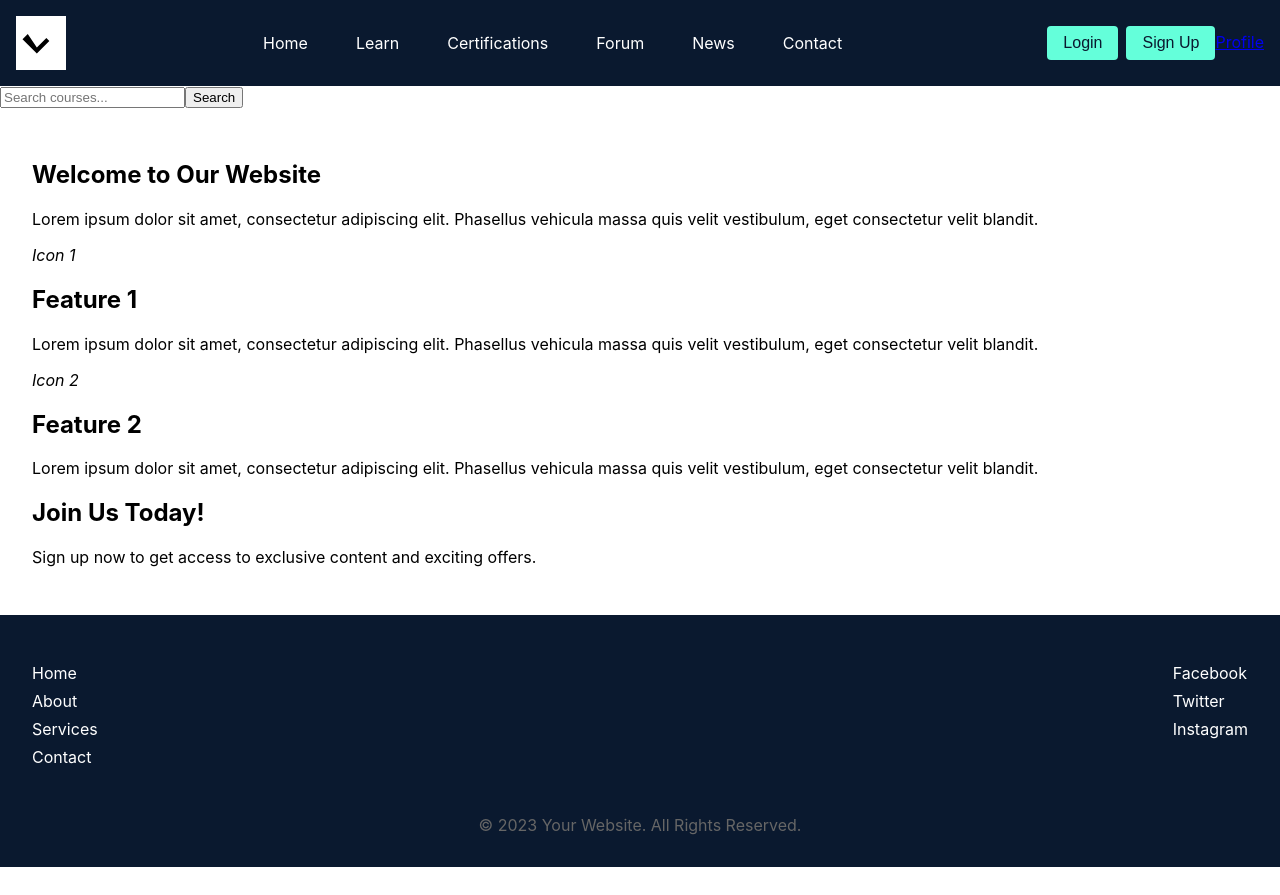
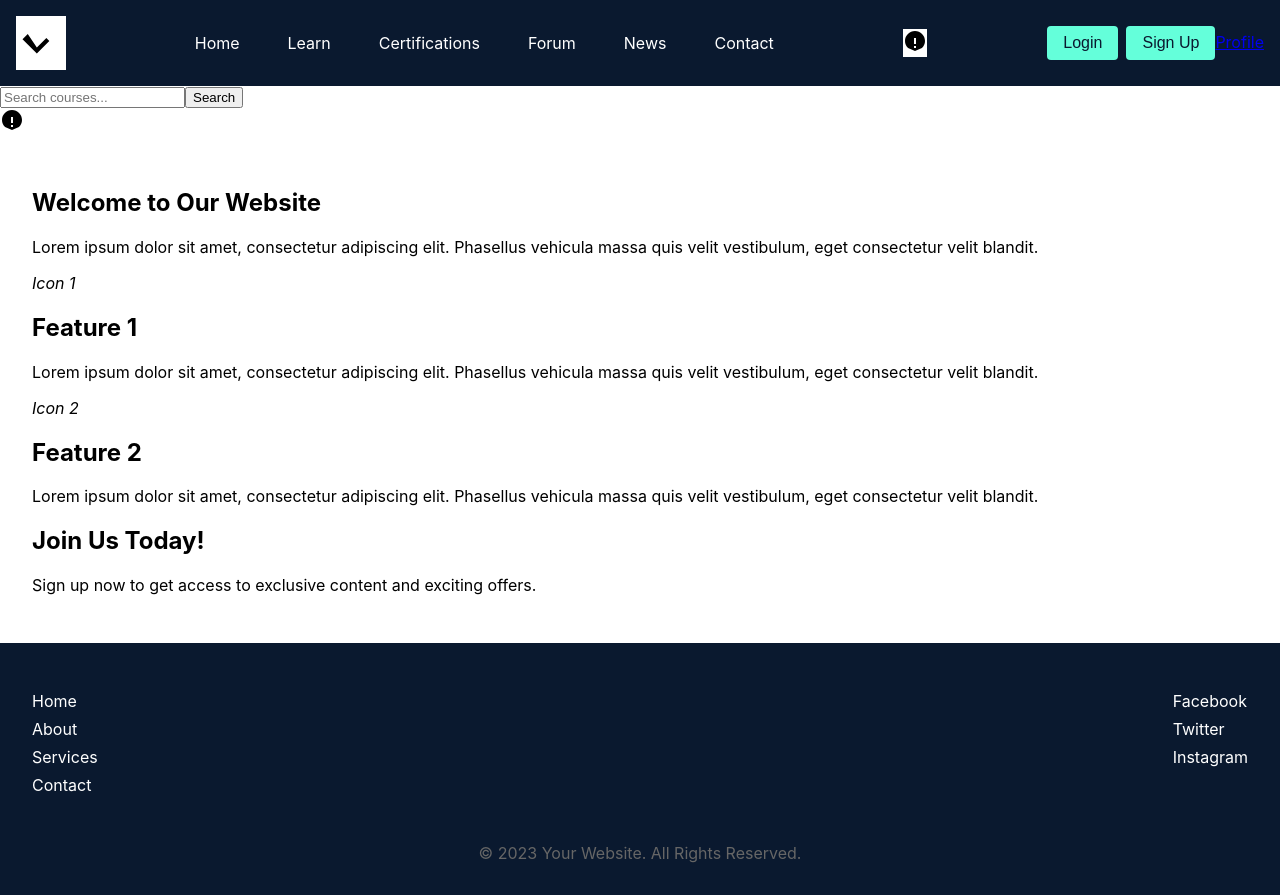
Before and after one commit to mohamedmehdigara/react-freecodecamp-clone, a React (Create React App) app: page / in a window 1280 px wide. Before the commit the page ends 867 px from the top, so only its background shows below. Built offline with nearby package versions, Linux system fonts and the light colour scheme.

Commit message:
added files

```diff
--- a/src/App.css
+++ b/src/App.css
@@ -23,6 +23,35 @@
   margin: 0;
   padding: 0;
 }
+
+.header-notifications {
+  position: relative;
+  background-color: #fff;
+}
+
+.notifications-list {
+  position: absolute;
+  top: 100%;
+  right: 0;
+  width: 200px;
+  background-color: #fff;
+  border: 1px solid #ccc;
+  border-radius: 4px;
+  box-shadow: 0 2px 4px rgba(0, 0, 0, 0.1);
+  padding: 10px;
+  z-index: 1000; /* Ensure the notifications list is above other elements */
+}
+
+.notifications-list:before {
+  content: '';
+  position: absolute;
+  top: -10px;
+  right: 16px;
+  border-width: 0 10px 10px;
+  border-style: solid;
+  border-color: transparent transparent #fff;
+}
+
 
 .header-menu li {
   display: inline-block;
--- a/src/App.js
+++ b/src/App.js
@@ -8,6 +8,7 @@ import CourseDetail from './components/CourseDetail';
 import Certifications from './components/Certifications';
 import UserProfile from './components/UserProfile';
 import Search from './components/Search';
+import NotificationBell from './components/NotificationBell';
 import './App.css';
 
 const App = () => {
@@ -40,6 +41,8 @@ const App = () => {
       <Router>
         <Header />
         <Search onSearch={handleSearch} />
+        <NotificationBell />
+
 
         <Routes>
           <Route path="/" element={<Main />} />
--- a/src/components/Header.js
+++ b/src/components/Header.js
@@ -1,15 +1,21 @@
-import React from 'react';
+import React, { useState } from 'react';
 import FreeCodeCampLogo from './FreecodecampLogo';
-
-
+import NotificationBell from './NotificationBell';
+import Notification from './Notification';
 
 const Header = () => {
+  const [showNotifications, setShowNotifications] = useState(false);
+
+  const toggleNotifications = () => {
+    setShowNotifications(!showNotifications);
+  };
+
   return (
     <header className="header-container">
       <nav className="header-nav">
-      <div className="header-logo">
+        <div className="header-logo">
           {/* Your Logo */}
-          <FreeCodeCampLogo/>
+          <FreeCodeCampLogo />
         </div>
         <ul className="header-menu">
           <li><a href="/">Home</a></li>
@@ -20,6 +26,16 @@ const Header = () => {
           <li><a href="/contact">Contact</a></li>
           {/* Add more menu items as needed */}
         </ul>
+        <div className="header-notifications">
+          <NotificationBell onClick={toggleNotifications} />
+          {showNotifications && (
+            <div className="notifications-list">
+              {/* Render notifications here */}
+              <Notification type="info" message="New course available: React Advanced Techniques" />
+              {/* Add more notifications as needed */}
+            </div>
+          )}
+        </div>
         <div className="header-login">
           <button>Login</button>
           <button>Sign Up</button>
--- /dev/null
+++ b/src/components/Notification.js
@@ -0,0 +1,22 @@
+import React from 'react';
+
+const Notification = ({ type, message }) => {
+  // Define styles for different notification types
+  const styles = {
+    container: {
+      padding: '10px',
+      marginBottom: '10px',
+      borderRadius: '5px',
+      color: '#fff',
+      backgroundColor: type === 'success' ? '#28a745' : type === 'error' ? '#dc3545' : '#007bff',
+    }
+  };
+
+  return (
+    <div style={styles.container}>
+      {message}
+    </div>
+  );
+};
+
+export default Notification;
--- /dev/null
+++ b/src/components/NotificationBell.js
@@ -0,0 +1,35 @@
+import React, { useState } from 'react';
+import Notification from './NotificationBell';
+
+const NotificationBell = () => {
+  const [notifications, setNotifications] = useState([]);
+
+  const handleNotificationClick = () => {
+    // Fetch notifications or toggle visibility of notifications list
+    // For simplicity, let's toggle an example notification
+    const newNotification = { id: Date.now(), type: 'info', message: 'New course available: React Advanced Techniques' };
+    setNotifications([...notifications, newNotification]);
+  };
+
+  return (
+    <div>
+      {/* Bell icon */}
+      <span onClick={handleNotificationClick}>
+        <svg xmlns="http://www.w3.org/2000/svg" width="24" height="24" viewBox="0 0 24 24">
+          <path d="M12 2C6.48 2 2 6.48 2 12c0 2.59 1.05 5.2 3.04 7.07L12 22l6.96-2.93C20.95 17.2 22 14.59 22 12c0-5.52-4.48-10-10-10zm1 17h-2v-2h2v2zm0-4h-2v-6h2v6z"/>
+        </svg>
+      </span>
+
+      {/* Notifications list */}
+      {notifications.length > 0 && (
+        <div className="notifications-list">
+          {notifications.map(notification => (
+            <Notification key={notification.id} type={notification.type} message={notification.message} />
+          ))}
+        </div>
+      )}
+    </div>
+  );
+};
+
+export default NotificationBell;
```
